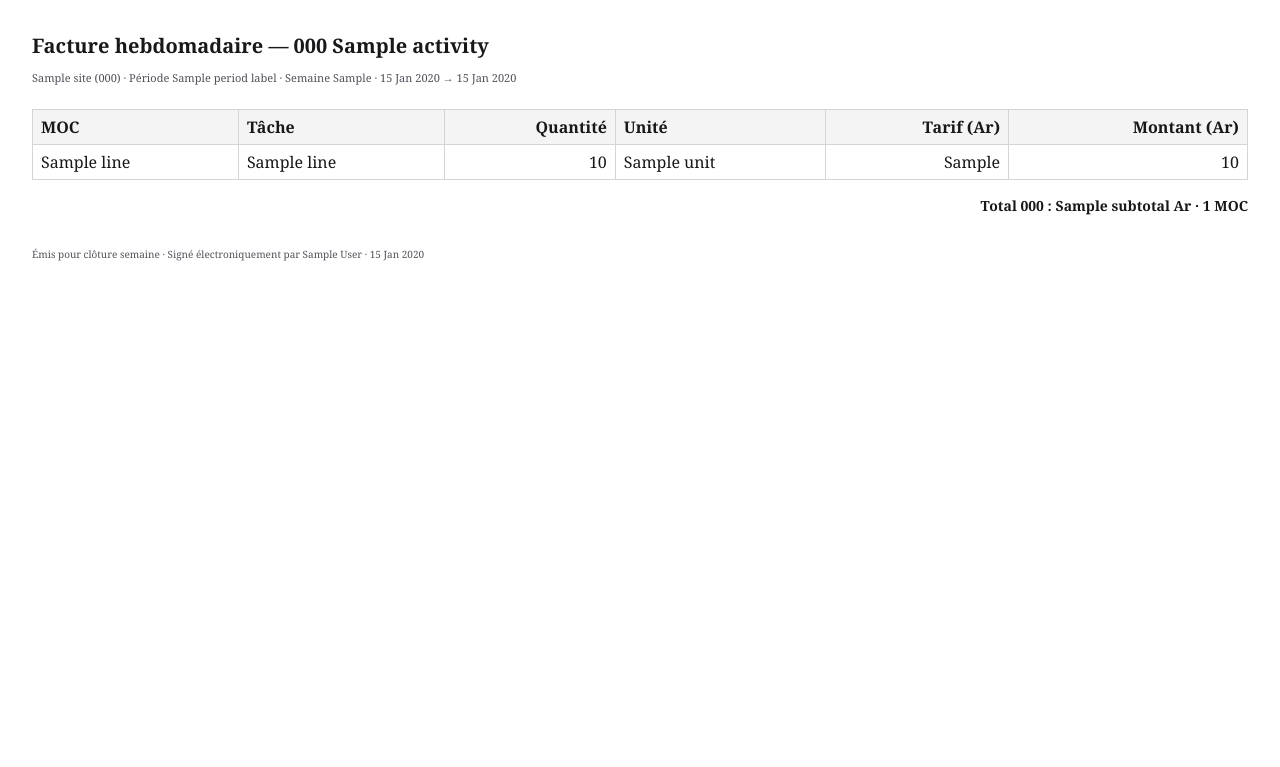
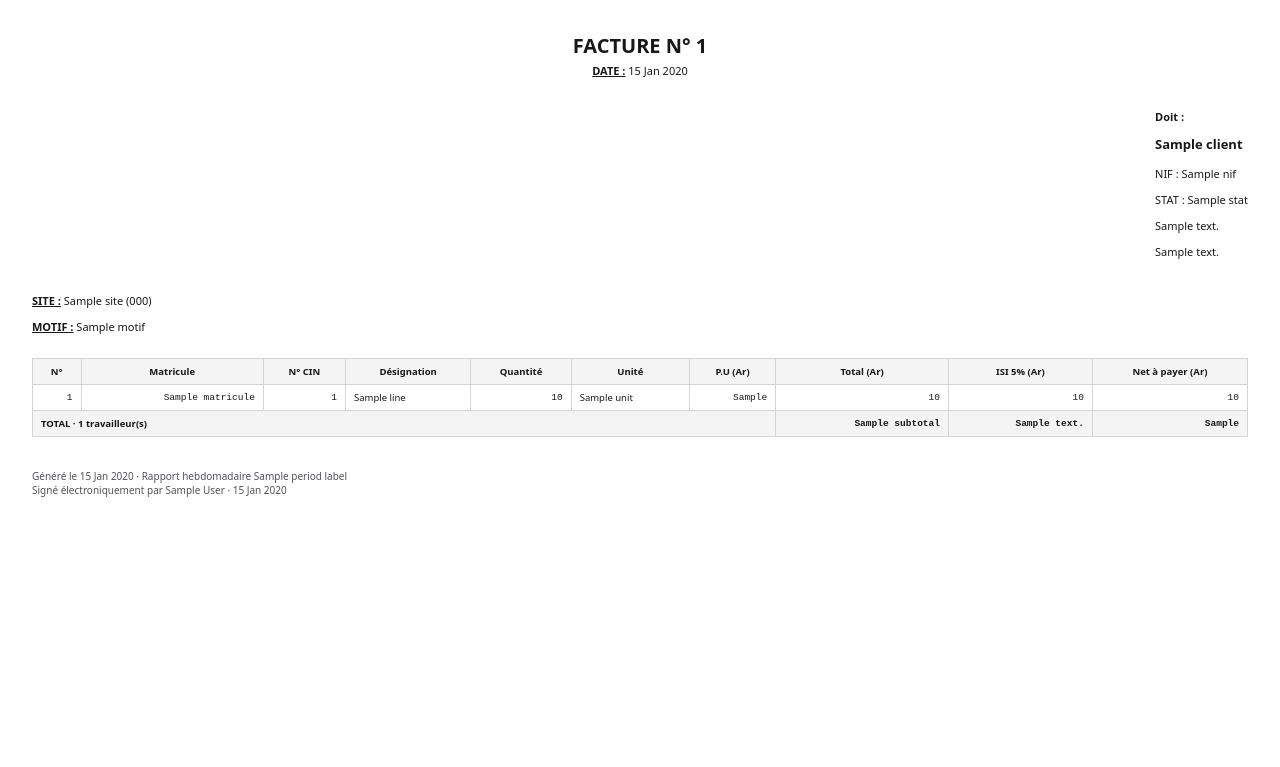
Before and after one commit to thierry1804/alterra, a Node project: template backend/src/templates/weekly-invoice.hbs in a window 1280 px wide. Shown: the top 767 px of the page. Run offline with Node 20 templates, Linux system fonts and the light colour scheme; the template is opened without the code that fills it: most values are stand-ins (such as "Sample title", 1, 10 or a date in 2020).

Commit message:
feat(invoices): integrate client tax identity and withholding rate into invoice generation

```diff
--- a/backend/src/templates/weekly-invoice.hbs
+++ b/backend/src/templates/weekly-invoice.hbs
@@ -1,26 +1,76 @@
 <html lang="fr">
   <head>
     <meta charset="utf-8" />
-    <title>Facture hebdomadaire {{activity.code}} — {{site.name}}</title>
+    <title>Facture {{activity.code}} — {{site.name}}</title>
     <style>
       body {
-        font-family: Georgia, "Times New Roman", serif;
+        font-family:
+          ui-sans-serif,
+          system-ui,
+          "Liberation Sans",
+          Arial,
+          sans-serif;
         font-size: 11px;
         color: #18181b;
         margin: 32px;
       }
-      h1 {
+      .num {
+        font-family: ui-monospace, "SFMono-Regular", "Liberation Mono", Menlo, Consolas, monospace;
+        font-variant-numeric: tabular-nums;
+        white-space: nowrap;
+      }
+      h1.invoice-title {
         font-size: 20px;
+        text-align: center;
         margin: 0 0 4px;
       }
-      .meta {
-        color: #52525b;
-        margin-bottom: 24px;
+      .invoice-date {
+        text-align: center;
+        margin: 0 0 20px;
+      }
+      .invoice-date .label {
+        font-weight: 700;
+        text-decoration: underline;
+      }
+      .invoice-meta {
+        display: grid;
+        grid-template-columns: 1fr auto;
+        grid-template-rows: auto auto;
+        column-gap: 24px;
+        row-gap: 12px;
+        margin-bottom: 20px;
+      }
+      .client-block {
+        grid-column: 2;
+        grid-row: 1;
+        text-align: left;
+        font-size: 11px;
+      }
+      .invoice-fields {
+        grid-column: 1;
+        grid-row: 2;
+        align-self: start;
+      }
+      .invoice-fields .field {
+        margin-bottom: 4px;
+      }
+      .invoice-fields .label {
+        font-weight: 700;
+        text-decoration: underline;
+      }
+      .client-block .label {
+        font-weight: 700;
+      }
+      .client-block .name {
+        font-weight: 700;
+        font-size: 13px;
+        margin-top: 2px;
       }
       table {
         width: 100%;
         border-collapse: collapse;
         margin-bottom: 16px;
+        font-size: 9.5px;
       }
       th,
       td {
@@ -30,21 +80,14 @@
       }
       th {
         background: #f4f4f5;
+        text-align: center;
       }
-      .total {
-        font-size: 14px;
-        font-weight: 700;
-        text-align: right;
-        margin-top: 16px;
-      }
-      .num {
+      td.num {
         text-align: right;
       }
-      table {
-        page-break-inside: auto;
-      }
-      tr {
-        page-break-inside: avoid;
+      tfoot td {
+        font-weight: 700;
+        background: #f4f4f5;
       }
       .signature {
         margin-top: 32px;
@@ -54,56 +97,68 @@
     </style>
   </head>
   <body>
-    <h1>Facture hebdomadaire — {{activity.code}} {{activity.label}}</h1>
-    <p class="meta">
-      {{site.name}}
-      ({{site.shortCode}}) · Période
-      {{periodLabel}}
-      · Semaine
-      {{weekIso}}
-      ·
-      {{dateFrom}}
-      →
-      {{dateTo}}
-    </p>
+    <h1 class="invoice-title">FACTURE N° {{activity.invoiceNumber}}</h1>
+    <p class="invoice-date"><span class="label">DATE :</span> {{invoiceDate}}</p>
+
+    <div class="invoice-meta">
+      <div class="invoice-fields">
+        <p class="field"><span class="label">SITE :</span> {{site.name}} ({{site.shortCode}})</p>
+        <p class="field"><span class="label">MOTIF :</span> {{activity.motif}}</p>
+      </div>
+      <div class="client-block">
+        <p class="label">Doit :</p>
+        <p class="name">{{client.name}}</p>
+        <p>NIF : {{client.nif}}</p>
+        <p>STAT : {{client.stat}}</p>
+        <p>{{client.addressLine1}}</p>
+        <p>{{client.addressLine2}}</p>
+      </div>
+    </div>
+
     <table>
       <thead>
         <tr>
-          <th>MOC</th>
-          <th>Tâche</th>
-          <th class="num">Quantité</th>
+          <th>N°</th>
+          <th>Matricule</th>
+          <th>N° CIN</th>
+          <th>Désignation</th>
+          <th>Quantité</th>
           <th>Unité</th>
-          <th class="num">Tarif (Ar)</th>
-          <th class="num">Montant (Ar)</th>
+          <th>P.U (Ar)</th>
+          <th>Total (Ar)</th>
+          <th>ISI 5% (Ar)</th>
+          <th>Net à payer (Ar)</th>
         </tr>
       </thead>
       <tbody>
         {{#each activity.lines}}
           <tr>
-            <td>{{workerName}}</td>
+            <td class="num">{{rowNumber}}</td>
+            <td class="num">{{matricule}}</td>
+            <td class="num">{{cinNumber}}</td>
             <td>{{subActivityLabel}}</td>
             <td class="num">{{quantity}}</td>
             <td>{{unit}}</td>
             <td class="num">{{unitRate}}</td>
             <td class="num">{{amount}}</td>
+            <td class="num">{{isiAmount}}</td>
+            <td class="num">{{netAmount}}</td>
           </tr>
         {{/each}}
       </tbody>
+      <tfoot>
+        <tr>
+          <td colspan="7">TOTAL · {{activity.workerCount}} travailleur(s)</td>
+          <td class="num">{{activity.subtotal}}</td>
+          <td class="num">{{activity.isiSubtotal}}</td>
+          <td class="num">{{activity.netSubtotal}}</td>
+        </tr>
+      </tfoot>
     </table>
-    <p class="total">
-      Total
-      {{activity.code}}
-      :
-      {{activity.subtotal}}
-      Ar ·
-      {{activity.workerCount}}
-      MOC
-    </p>
+
     <p class="signature">
-      Émis pour clôture semaine · Signé électroniquement par
-      {{cds.fullName}}
-      ·
-      {{cds.signedAt}}
+      Généré le {{generatedAt}} · Rapport hebdomadaire {{periodLabel}}<br />
+      Signé électroniquement par {{cds.fullName}} · {{cds.signedAt}}
     </p>
   </body>
 </html>
```
Also changed, not shown: backend/src/__tests__/weekly-pdf.test.ts (+33 -9 lines), backend/src/lib/invoice-client.ts (added, +14 -0 lines), backend/src/services/payments/activity-invoices.service.ts (+1 -14 lines), backend/src/services/reports/weekly-data.service.ts (+54 -7 lines).
